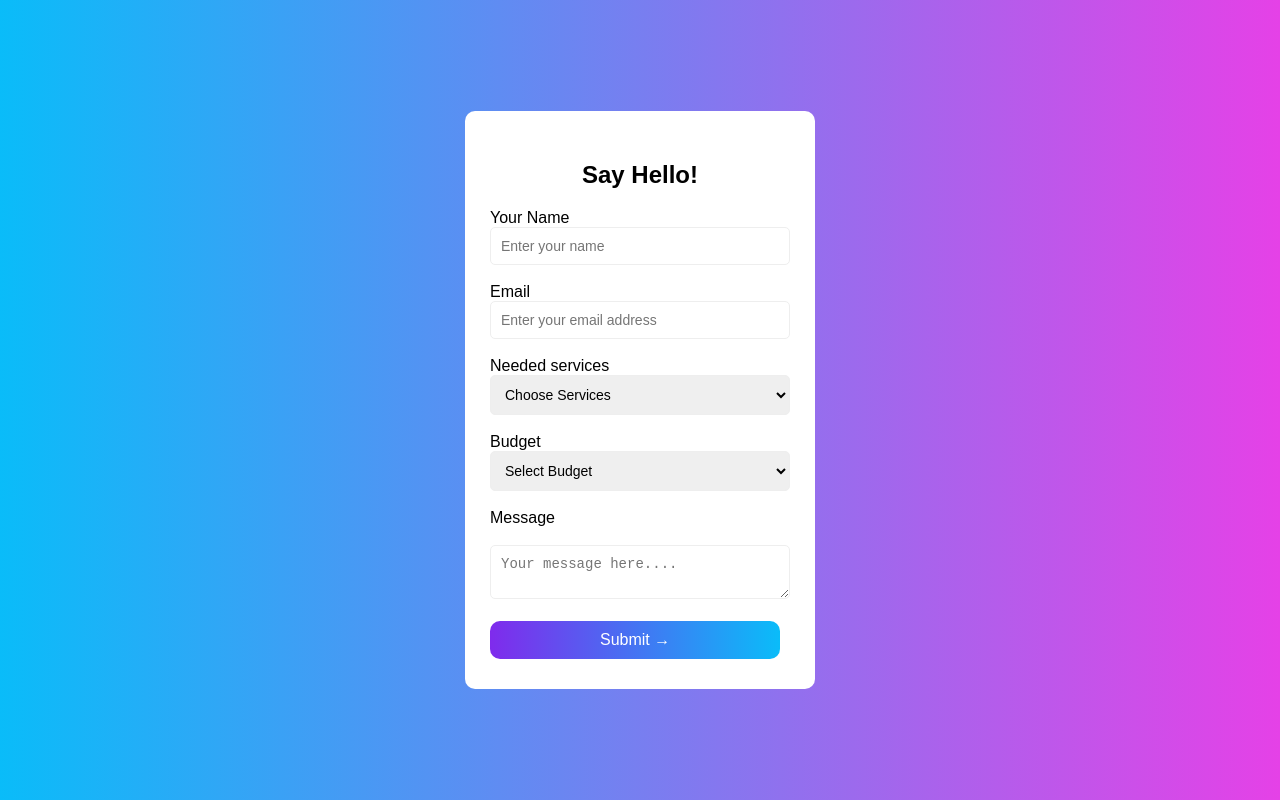
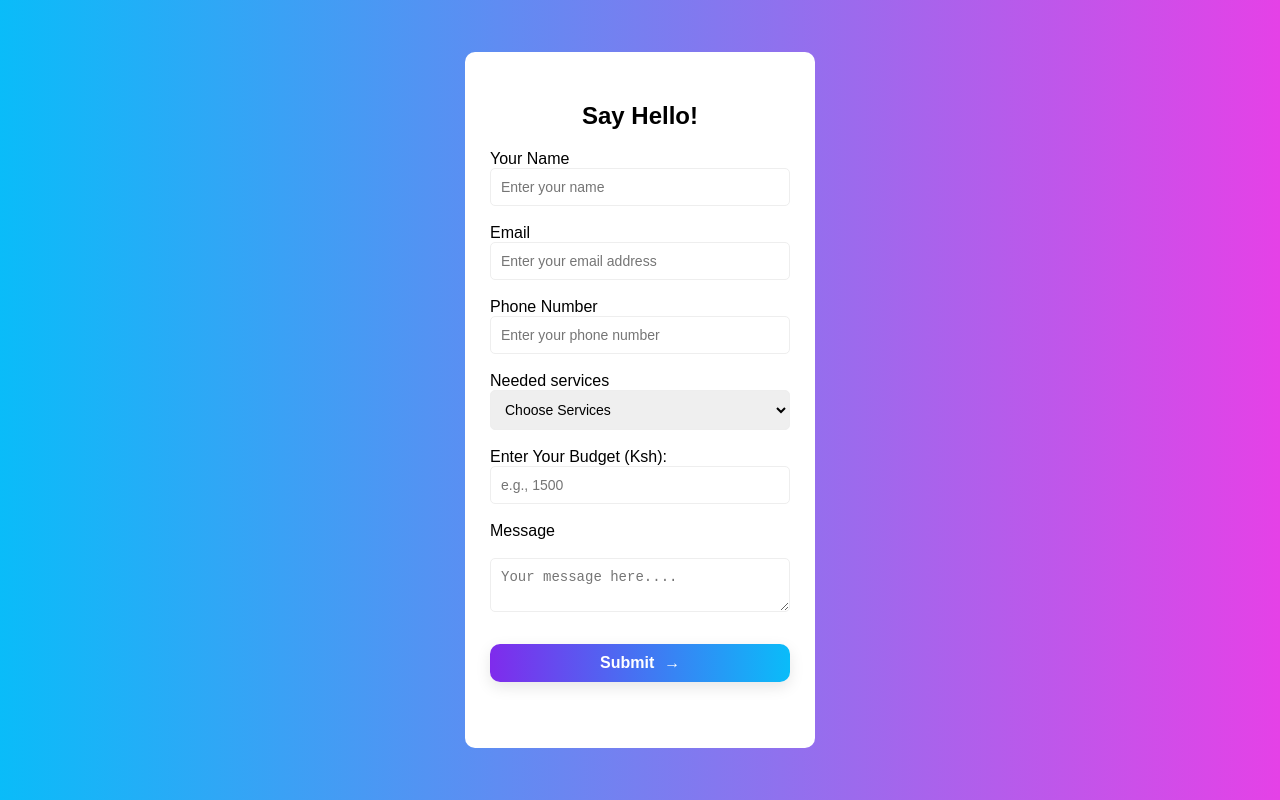
Before and after one commit to BenardNdungu/Benard-Ndungu-Service_Form, a plain HTML site: page index.html in a window 1280 px wide. Drawn offline with Linux system fonts and the light colour scheme.

Commit message:
Update index.html

```diff
--- a/index.html
+++ b/index.html
@@ -74,6 +74,14 @@
             cursor: pointer;
             font-size: 16px;
             transition: background-color 0.3s case;
+            display: flex;
+            align-items: center;
+            justify-content: center;
+            gap: 10px;
+            font-weight: bold;
+            margin-top: 10px;
+            box-shadow: 0 5px 15px rgba(0, 0, 0, 0.1);
+
         }
 
         .benard-form button[type="submit"] :hover{
@@ -93,7 +101,7 @@
     <div class= "box-container">
         <!-- this is the form -->
 
-        <form class ="benard-form">
+        <form action="service_form.php"method="POST" class="benard-form">
 
             <h2><b>Say Hello!</b></h2>
             <!-- lable and input to enter name -->
@@ -104,38 +112,44 @@
             <label for="email">Email </label><br>
             <input type="email"id="email"name="email"placeholder="Enter your email address"><br><br>
 
+            <!-- lable and input to enter the phone number -->
+            <label for="phone">Phone Number</label><br>
+            <input type="tel"id="phone"name="phone"placeholder="Enter your phone number"><br><br>
+
 
             <!-- this is used to select services you need -->
             <label for="services">Needed services</label><br>
             <select name="services" id="services"><br><br>
 
              <h3><option value=""display selected>Choose Services</h3></option>
-             <option value="service 1">Installation</option>
-             <option value="Service 2">Troubleshoot</option>
-             <option value="Service 3">Networking</option>
-             <option value="service 4">CCTV Installation</option>
-             <option value="service 5">Web Manangement</option>
+             <option value="Installation">Installation</option>
+             <option value="Troubleshoot">Troubleshoot</option>
+             <option value="Networking">Networking</option>
+             <option value="CCTV Installation">CCTV Installation</option>
+             <option value="Web Manangement">Web Manangement</option>
+             <option value="Software Development">Software Development</option>
+             <option value="Hardware Repair">Hardware Repair</option>
+             <option value="System Upgrade">System Upgrade</option>
+             <option value="Data Recovery">Data Recovery</option>
+             <option value="Others">Others</option>
 
             </select><br><br>
 
+
             <!-- this is used to select the appropriate budget -->
-             <label for="budget">Budget</label><br>
-             <select name="budget" id="budget"><br><br>
-             <option value=""display selected><b>Select Budget</b></option>
-             <option value="budget 1">Ksh 1000</option>
-             <option value="budget 2">Ksh 3000</option>
-             <option value="budget 3">Ksh 5000</option>
-             <option value="budget 4">Ksh 8000</option>
-             <option value="budget 5">Ksh 10000</option>
-             </select>
-             <br><br>
+            <label for="budget">Enter Your Budget (Ksh):</label>
+            <input type="number" id="budget" name="budget" placeholder="e.g., 1500" min="0">
+            <br><br>
+
+            <!-- lable and textarea to enter the message -->
 
              <label for="message">Message</label><br><br>
              <textarea id="message"name="message"placeholder= "Your message here...."></textarea><br><br>
 
-             <button type="submit">Submit
-                <snap> &#8594</snap>
-             </button><br>
+                <!-- this is the submit button -->
+             <button type="submit">Submit <snap>→</snap></button>
+             <br><br>
+
         </form>
     </div>
 </body>
```
